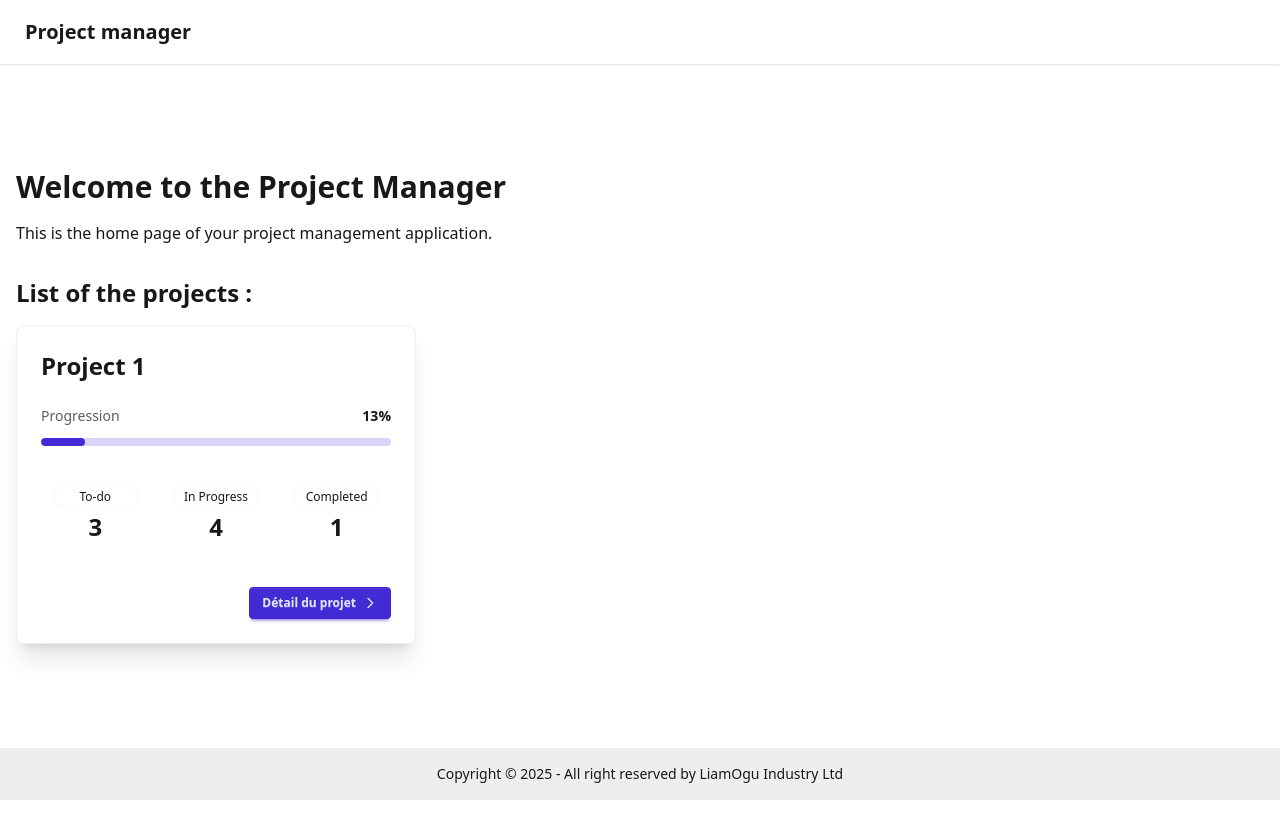
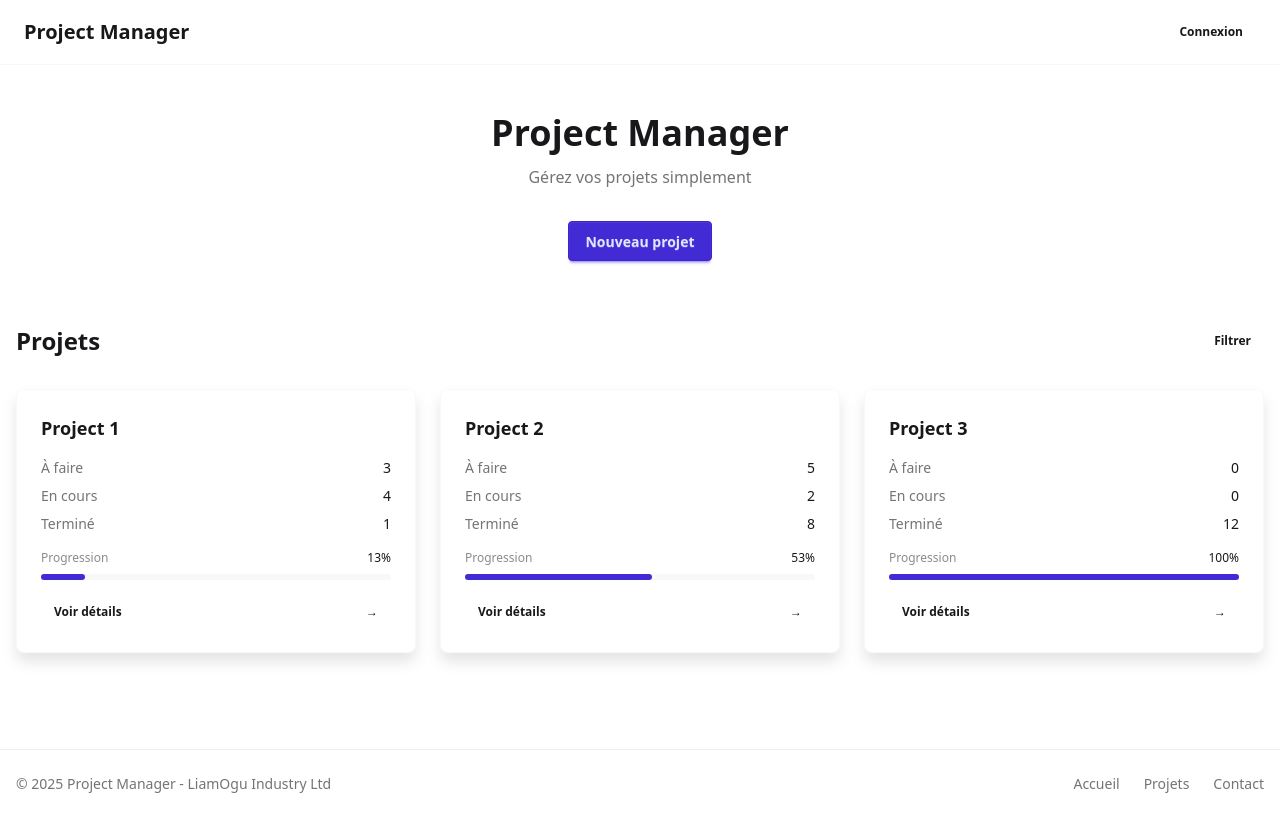
Before and after one commit to LiamOgu/project-manager, a React (Vite) app in the folder client/: page / in a window 1280 px wide. Built offline with nearby package versions, Linux system fonts and the light colour scheme.

Commit message:
style : better minimalist style

```diff
--- a/client/src/components/layout/Footer.tsx
+++ b/client/src/components/layout/Footer.tsx
@@ -1,12 +1,33 @@
 function Footer() {
   return (
-    <footer className="footer sm:footer-horizontal footer-center bg-base-300 text-base-content p-4">
-      <aside>
-        <p>
-          Copyright © {new Date().getFullYear()} - All right reserved by LiamOgu
-          Industry Ltd
-        </p>
-      </aside>
+    <footer className="border-t border-base-300">
+      <div className="container mx-auto px-4 py-6">
+        <div className="flex flex-col md:flex-row justify-between items-center gap-4">
+          <p className="text-sm text-base-content/60">
+            © {new Date().getFullYear()} Project Manager - LiamOgu Industry Ltd
+          </p>
+          <div className="flex gap-6 text-sm">
+            <a
+              href="#"
+              className="text-base-content/60 hover:text-base-content"
+            >
+              Accueil
+            </a>
+            <a
+              href="#"
+              className="text-base-content/60 hover:text-base-content"
+            >
+              Projets
+            </a>
+            <a
+              href="#"
+              className="text-base-content/60 hover:text-base-content"
+            >
+              Contact
+            </a>
+          </div>
+        </div>
+      </div>
     </footer>
   );
 }
--- a/client/src/components/layout/Header.tsx
+++ b/client/src/components/layout/Header.tsx
@@ -1,7 +1,19 @@
 function Header() {
   return (
-    <header className="navbar bg-base-100 shadow-sm">
-      <a className="btn btn-ghost text-xl">Project manager</a>
+    <header className="bg-base-100 border-b border-base-200">
+      <div className="container mx-auto px-6 py-4">
+        <div className="flex items-center justify-between">
+          {/* Logo */}
+          <a href="#" className="text-xl font-semibold">
+            Project Manager
+          </a>
+
+          {/* User */}
+          <div className="flex items-center gap-4">
+            <button className="btn btn-sm btn-ghost">Connexion</button>
+          </div>
+        </div>
+      </div>
     </header>
   );
 }
--- a/client/src/features/projects/components/ProjectCard.tsx
+++ b/client/src/features/projects/components/ProjectCard.tsx
@@ -1,5 +1,3 @@
-import ProjectStatisticBadge from "./ProjectStatisticBadge";
-
 interface ProjectCardProps {
   name: string;
   nbTodoTasks: number;
@@ -17,56 +15,44 @@ function ProjectCard({
   const progress = totalTasks > 0 ? (nbCompletedTasks / totalTasks) * 100 : 0;
 
   return (
-    <div className="card bg-base-100 w-100 shadow-xl hover:shadow-2xl transition-shadow duration-200 border border-base-300">
-      <div className="card-body">
-        <h2 className="card-title text-2xl font-bold mb-4">{name}</h2>
+    <div className="bg-base-100 border border-base-200 drop-shadow-xl rounded-lg p-6 hover:border-base-300 hover:drop-shadow-2xl transition-all">
+      <h3 className="text-lg font-semibold mb-4">{name}</h3>
 
-        {/* Barre de progression */}
-        <div className="mb-4">
-          <div className="flex justify-between text-sm mb-1">
-            <span className="text-base-content/70">Progression</span>
-            <span className="font-semibold">{Math.round(progress)}%</span>
-          </div>
-          <progress
-            className="progress progress-primary w-full"
-            value={progress}
-            max="100"
-          ></progress>
+      {/* Statistiques simples */}
+      <div className="space-y-2 mb-4 text-sm">
+        <div className="flex justify-between">
+          <span className="text-base-content/60">À faire</span>
+          <span className="font-medium">{nbTodoTasks}</span>
         </div>
-
-        {/* Statistiques avec badges */}
-        <div className="grid grid-cols-3 gap-3 mb-4">
-          <ProjectStatisticBadge title="To-do" count={nbTodoTasks} />
-
-          <ProjectStatisticBadge
-            title="In Progress"
-            count={nbInProgressTasks}
-          />
-
-          <ProjectStatisticBadge title="Completed" count={nbCompletedTasks} />
+        <div className="flex justify-between">
+          <span className="text-base-content/60">En cours</span>
+          <span className="font-medium">{nbInProgressTasks}</span>
         </div>
-
-        {/* Actions */}
-        <div className="card-actions justify-end mt-2">
-          <button className="btn btn-primary btn-sm">
-            Détail du projet
-            <svg
-              xmlns="http://www.w3.org/2000/svg"
-              className="h-4 w-4"
-              fill="none"
-              viewBox="0 0 24 24"
-              stroke="currentColor"
-            >
-              <path
-                strokeLinecap="round"
-                strokeLinejoin="round"
-                strokeWidth={2}
-                d="M9 5l7 7-7 7"
-              />
-            </svg>
-          </button>
+        <div className="flex justify-between">
+          <span className="text-base-content/60">Terminé</span>
+          <span className="font-medium">{nbCompletedTasks}</span>
         </div>
       </div>
+
+      {/* Barre de progression simple */}
+      <div className="mb-4">
+        <div className="flex justify-between text-xs mb-2">
+          <span className="text-base-content/50">Progression</span>
+          <span className="font-medium">{Math.round(progress)}%</span>
+        </div>
+        <div className="w-full bg-base-200 rounded-full h-1.5">
+          <div
+            className="bg-primary h-1.5 rounded-full transition-all"
+            style={{ width: `${progress}%` }}
+          ></div>
+        </div>
+      </div>
+
+      {/* Action */}
+      <button className="btn btn-sm btn-ghost w-full justify-between">
+        <span>Voir détails</span>
+        <span>→</span>
+      </button>
     </div>
   );
 }
--- a/client/src/pages/HomePage.tsx
+++ b/client/src/pages/HomePage.tsx
@@ -4,25 +4,46 @@ import ProjectCard from "../features/projects/components/ProjectCard";
 
 export default function HomePage() {
   return (
-    <div className="flex flex-col min-h-screen justify-between">
+    <div className="flex flex-col min-h-screen">
       <Header />
-      <main className="container mx-auto p-4 min-h-90">
-        <div className="mb-8">
-          <h1 className="text-3xl font-bold mb-4">
-            Welcome to the Project Manager
-          </h1>
-          <p className="mb-2">
-            This is the home page of your project management application.
+      <main className="container mx-auto px-4 py-12 flex-1">
+        {/* Hero Section - Minimaliste */}
+        <div className="max-w-3xl mx-auto text-center mb-16">
+          <h1 className="text-4xl font-bold mb-3">Project Manager</h1>
+          <p className="text-base-content/60 mb-8">
+            Gérez vos projets simplement
           </p>
+          <button className="btn btn-primary">Nouveau projet</button>
         </div>
-        <h2 className="text-2xl font-bold mb-4">List of the projects :</h2>
-        <div>
-          <ProjectCard
-            name={"Project 1"}
-            nbTodoTasks={3}
-            nbCompletedTasks={1}
-            nbInProgressTasks={4}
-          />
+
+        {/* Projects Section */}
+        <div className="mb-12">
+          <div className="flex items-center justify-between mb-8">
+            <h2 className="text-2xl font-semibold">Projets</h2>
+            <button className="btn btn-ghost btn-sm">Filtrer</button>
+          </div>
+
+          {/* Grid de cartes responsive */}
+          <div className="grid grid-cols-1 md:grid-cols-2 lg:grid-cols-3 gap-6">
+            <ProjectCard
+              name="Project 1"
+              nbTodoTasks={3}
+              nbCompletedTasks={1}
+              nbInProgressTasks={4}
+            />
+            <ProjectCard
+              name="Project 2"
+              nbTodoTasks={5}
+              nbCompletedTasks={8}
+              nbInProgressTasks={2}
+            />
+            <ProjectCard
+              name="Project 3"
+              nbTodoTasks={0}
+              nbCompletedTasks={12}
+              nbInProgressTasks={0}
+            />
+          </div>
         </div>
       </main>
       <Footer />
```
